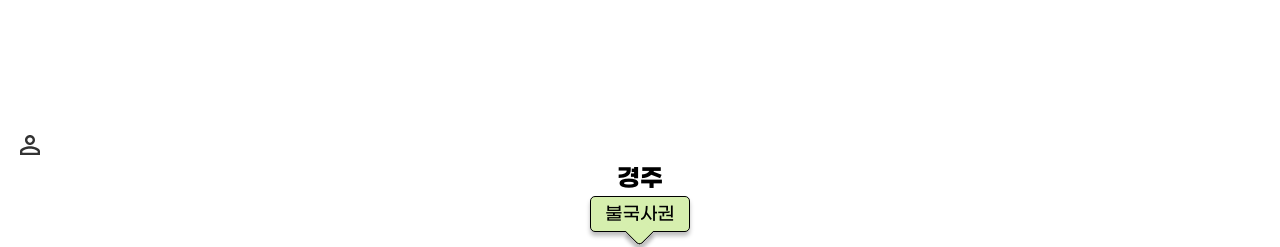
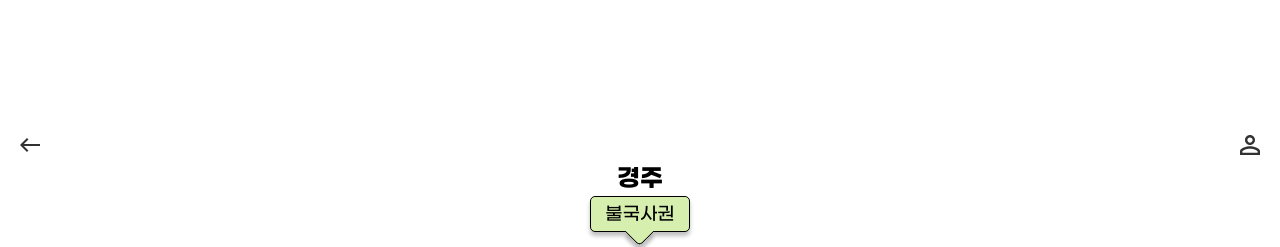
Before and after one commit to MoDaLaa/FE, a React (Vite) app: page /main/Bulguksa-kwon in a window 1280 px wide. Shown: the top 247 px of the page. Built offline with nearby package versions, Linux system fonts and the light colour scheme.

Commit message:
feat: 뒤로가기 버튼 구현

```diff
--- a/src/shared/GoBackButton/GoBackButton.tsx
+++ b/src/shared/GoBackButton/GoBackButton.tsx
@@ -1,7 +1,26 @@
+import { useNavigate } from "react-router-dom";
 import * as Styled from "./goback.button.styled";
+
 export default function GoBackButton() {
+    const navigate = useNavigate();
+
+    const handleGoBack = () => {
+        navigate(-1);
+    };
+
     return (
-        <>
-        </>
+          <Styled.GoBackButton
+            width={20}
+            height={20}
+            viewBox="7.29 7.103 1.869 1.869"
+            fill="none"
+            xmlns="http://www.w3.org/2000/svg"
+            onClick={handleGoBack}
+          >
+            <path
+              d="m7.944 8.692 0.132 -0.132L7.648 8.131H9.159v-0.187H7.648l0.429 -0.429L7.944 7.383l-0.654 0.654z"
+              fill="#323232"
+            />
+          </Styled.GoBackButton>
     );
 }
--- a/src/shared/GoBackButton/goback.button.styled.ts
+++ b/src/shared/GoBackButton/goback.button.styled.ts
@@ -1 +1,6 @@
 import styled from 'styled-components';
+
+export const GoBackButton = styled.svg`
+    display: inline-block;
+    cursor: pointer;
+`
```
